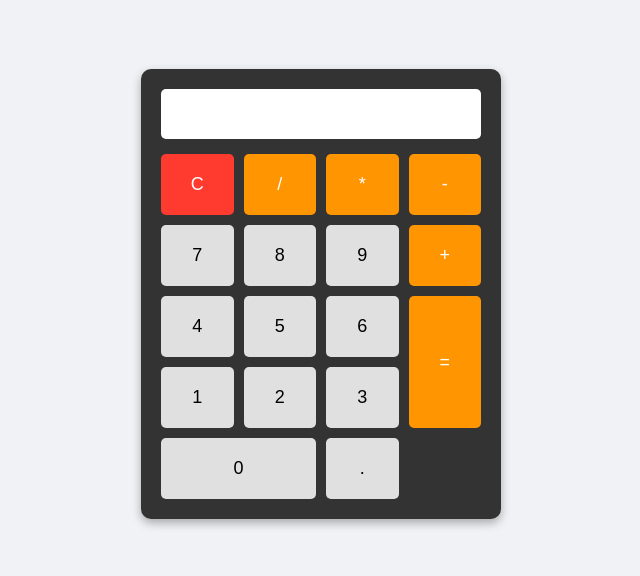
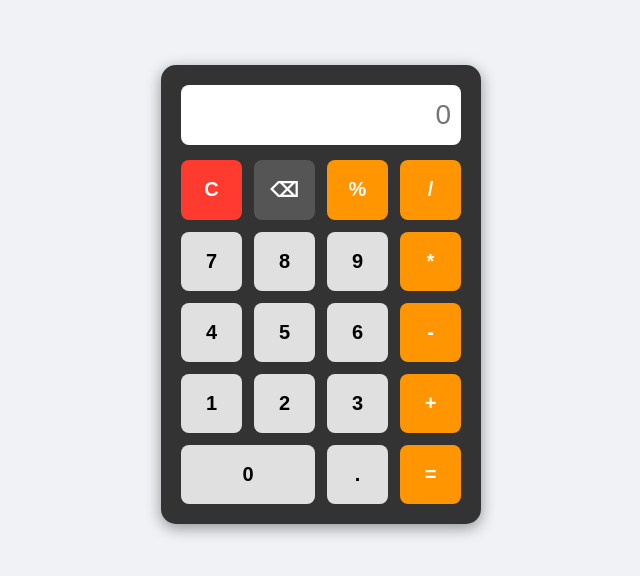
Before and after one commit to amitkumar517/Calculator, a plain HTML site: page Index.html in a window 1280 px wide. Shown: the part 106-682 px from the top of the page, without its empty margins (319-959 px from the left). Drawn offline with Linux system fonts and the light colour scheme.

Commit message:
Update Index.html

```diff
--- a/Index.html
+++ b/Index.html
@@ -3,7 +3,7 @@
 <head>
     <meta charset="UTF-8">
     <meta name="viewport" content="width=device-width, initial-scale=1.0">
-    <title>Simple Calculator</title>
+    <title>Advanced Simple Calculator</title>
     <style>
         body {
             display: flex;
@@ -17,64 +17,76 @@
         .calculator {
             background-color: #333;
             padding: 20px;
-            border-radius: 10px;
-            box-shadow: 0px 4px 10px rgba(0,0,0,0.3);
+            border-radius: 15px;
+            box-shadow: 0px 4px 15px rgba(0,0,0,0.4);
+            width: 320px;
+            box-sizing: border-box;
         }
         #display {
             width: 100%;
-            height: 50px;
+            height: 60px;
             background-color: #fff;
-            font-size: 24px;
+            font-size: 28px;
             text-align: right;
-            padding: 5px;
+            padding: 10px;
             box-sizing: border-box;
             margin-bottom: 15px;
             border: none;
-            border-radius: 5px;
+            border-radius: 8px;
         }
         .buttons {
             display: grid;
             grid-template-columns: repeat(4, 1fr);
-            gap: 10px;
+            gap: 12px;
         }
         button {
-            padding: 20px;
-            font-size: 18px;
+            padding: 18px 10px;
+            font-size: 20px;
+            font-weight: bold;
             cursor: pointer;
             border: none;
-            border-radius: 5px;
+            border-radius: 8px;
             background-color: #e0e0e0;
-            transition: 0.2s;
+            transition: 0.1s;
         }
         button:hover { background-color: #d4d4d4; }
+        button:active { transform: scale(0.95); }
         button.operator { background-color: #ff9500; color: white; }
         button.operator:hover { background-color: #e08500; }
         button.clear { background-color: #ff3b30; color: white; }
         button.clear:hover { background-color: #d32f2f; }
+        button.backspace { background-color: #555; color: white; }
+        button.backspace:hover { background-color: #444; }
     </style>
 </head>
 <body>
 
 <div class="calculator">
-    <input type="text" id="display" readonly>
+    <input type="text" id="display" readonly placeholder="0">
     <div class="buttons">
         <button class="clear" onclick="clearDisplay()">C</button>
+        <button class="backspace" onclick="backspace()">⌫</button>
+        <button onclick="appendValue('%')" class="operator">%</button>
         <button onclick="appendValue('/')" class="operator">/</button>
-        <button onclick="appendValue('*')" class="operator">*</button>
-        <button onclick="appendValue('-')" class="operator">-</button>
+
         <button onclick="appendValue('7')">7</button>
         <button onclick="appendValue('8')">8</button>
         <button onclick="appendValue('9')">9</button>
-        <button onclick="appendValue('+')" class="operator">+</button>
+        <button onclick="appendValue('*')" class="operator">*</button>
+
         <button onclick="appendValue('4')">4</button>
         <button onclick="appendValue('5')">5</button>
         <button onclick="appendValue('6')">6</button>
-        <button onclick="calculate()" class="operator" style="grid-row: span 2; height: 100%;">=</button>
+        <button onclick="appendValue('-')" class="operator">-</button>
+
         <button onclick="appendValue('1')">1</button>
         <button onclick="appendValue('2')">2</button>
         <button onclick="appendValue('3')">3</button>
+        <button onclick="appendValue('+')" class="operator">+</button>
+
         <button onclick="appendValue('0')" style="grid-column: span 2;">0</button>
         <button onclick="appendValue('.')">.</button>
+        <button onclick="calculate()" class="operator">=</button>
     </div>
 </div>
 
@@ -82,6 +94,10 @@
     const display = document.getElementById('display');
 
     function appendValue(val) {
+        // Agar display me pehle se Error hai to use saaf kar de
+        if (display.value === 'Error') {
+            display.value = '';
+        }
         display.value += val;
     }
 
@@ -89,9 +105,32 @@
         display.value = '';
     }
 
+    function backspace() {
+        // Ek number piche se kaatne ke liye
+        display.value = display.value.slice(0, -1);
+    }
+
     function calculate() {
         try {
-            display.value = eval(display.value);
+            let expression = display.value;
+
+            // Percentage (%) ko sahi se calculate karne ke liye use '/100' me badalna hoga
+            if (expression.includes('%')) {
+                expression = expression.replace(/%/g, '/100');
+            }
+
+            // Agar calculation khali hai to kuch mat karo
+            if (expression.trim() === '') return;
+
+            // Final answer nikalna
+            let result = eval(expression);
+
+            // Agar answer me bahut lambe decimals hain to unhe limit karna (jaise 0.1 + 0.2)
+            if (result % 1 !== 0) {
+                result = parseFloat(result.toFixed(8));
+            }
+
+            display.value = result;
         } catch (error) {
             display.value = 'Error';
         }
```
